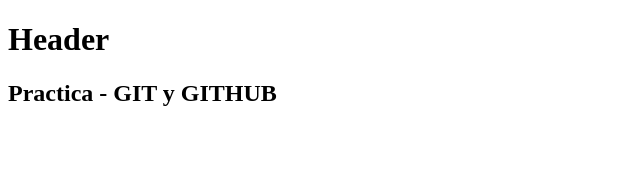
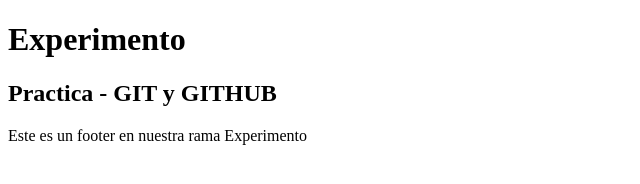
Before and after one commit to Aldinhost/repositorioPrueba, a plain HTML site: page index.html in a window 1280 px wide. Shown: the whole page, without its empty margins (0-640 px from the left). Drawn offline with Linux system fonts and the light colour scheme.

Commit message:
Se agregaron elementos a la estructura HTML, como experimento de la nueva rama creada llamada experimento

```diff
--- a/index.html
+++ b/index.html
@@ -9,11 +9,15 @@
 <body>
 
     <header>
-        <h1>Header</h1>
+        <h1>Experimento</h1>
     </header>
 
     <div class="container">
         <h2>Practica - GIT y GITHUB</h2>
     </div>
+
+    <footer>
+        <p>Este es un footer en nuestra rama Experimento</p>
+    </footer>
 </body>
 </html>
```
